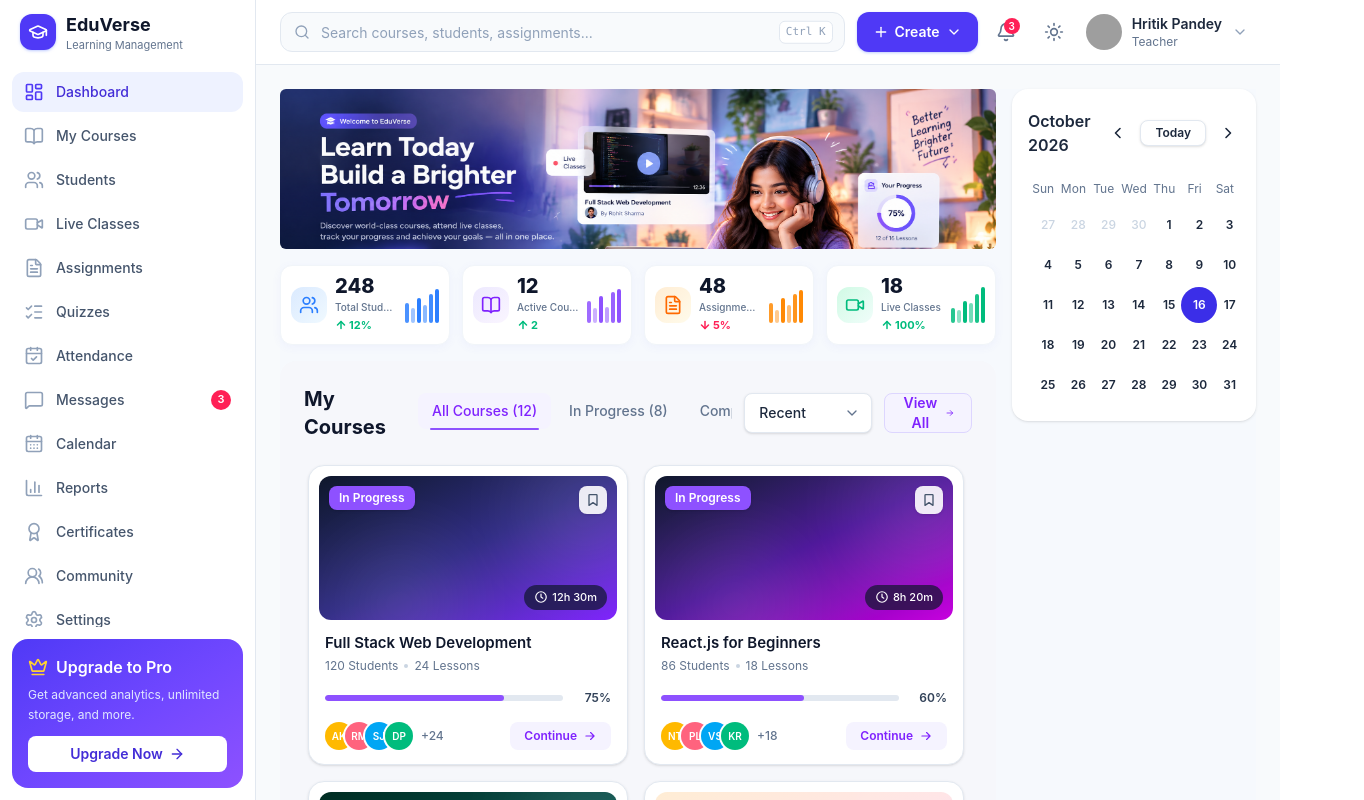
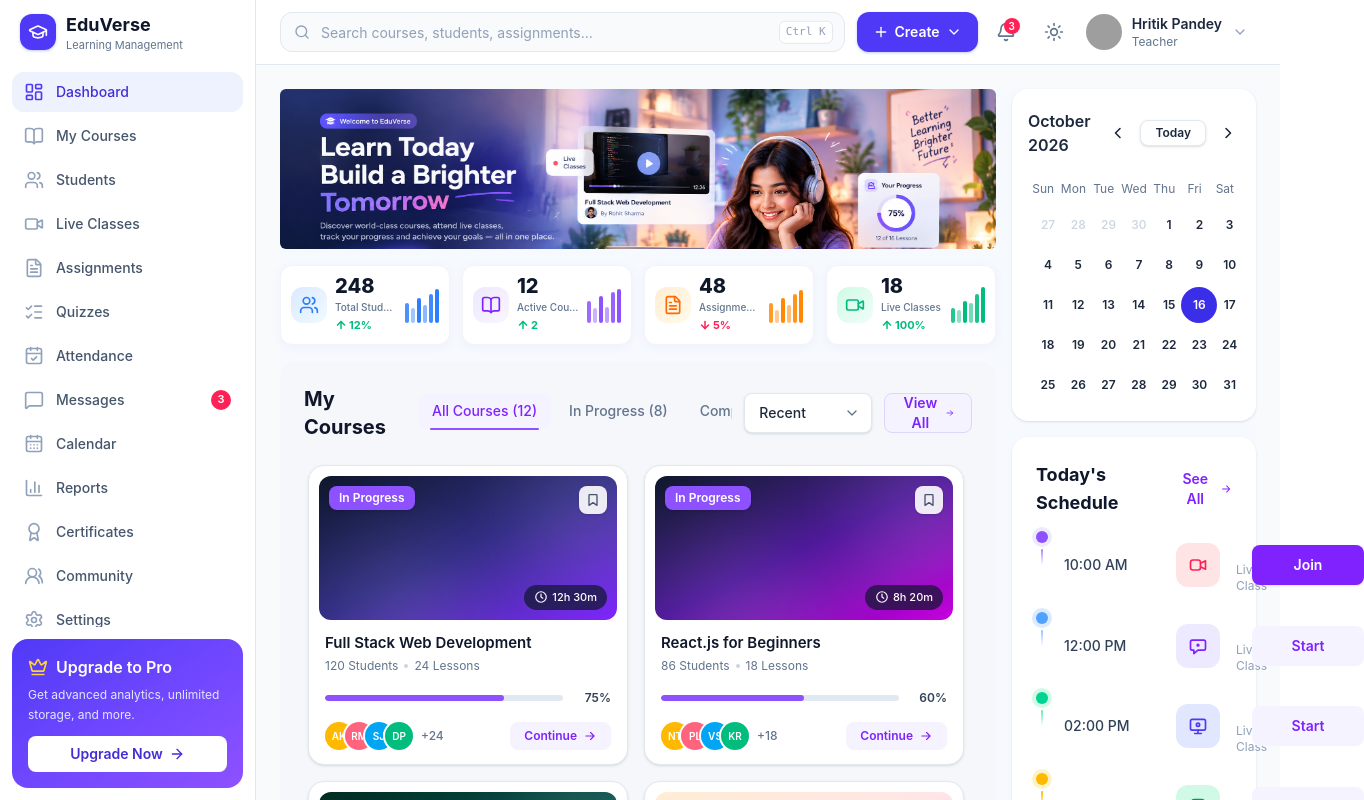
Before and after one commit to iamayushkarma/lms-dashbaord, a React (Vite) app: page / in a window 1280 px wide. Shown: the top 800 px of the page, 1364 px wide, since content can reach past the window. Built offline with nearby package versions, Linux system fonts and the light colour scheme; grey boxes are pictures that could not be loaded.

Commit message:
feat: add student schedule

```diff
--- /dev/null
+++ b/src/dashboard/components/todays-schedule/ScheduleItem.tsx
@@ -0,0 +1,71 @@
+import { ScheduleIcon } from "./icons";
+import type { DotColor, ScheduleEvent, TileColor } from "./types";
+
+const dotThemes: Record<DotColor, { dot: string; ring: string; line: string }> = {
+  violet: { dot: "bg-violet-500", ring: "ring-violet-100", line: "from-violet-400" },
+  blue: { dot: "bg-blue-400", ring: "ring-blue-100", line: "from-blue-300" },
+  emerald: { dot: "bg-emerald-400", ring: "ring-emerald-100", line: "from-emerald-300" },
+  amber: { dot: "bg-amber-400", ring: "ring-amber-100", line: "from-amber-400" },
+};
+
+const tileThemes: Record<TileColor, string> = {
+  rose: "bg-rose-100 text-rose-500",
+  violet: "bg-violet-100 text-violet-600",
+  indigo: "bg-indigo-100 text-indigo-600",
+  emerald: "bg-emerald-100 text-emerald-600",
+};
+
+type ScheduleItemProps = {
+  event: ScheduleEvent;
+  onAction?: (event: ScheduleEvent) => void;
+};
+
+export default function ScheduleItem({ event, onAction }: ScheduleItemProps) {
+  const dot = dotThemes[event.dotColor];
+  const isLive = event.status === "live";
+
+  return (
+    <li className="relative flex items-center gap-3 py-3 sm:gap-4">
+      {/* Timeline dot + short line */}
+      <div className="relative h-full w-3 shrink-0 self-stretch">
+        <span
+          className={`absolute left-0 top-1/2 h-3 w-3 -translate-y-1/2 rounded-full ring-4 ${dot.dot} ${dot.ring}`}
+        />
+        <span
+          className={`absolute left-[5px] top-1/2 mt-3 h-4 w-0.5 rounded-full bg-gradient-to-b to-transparent ${dot.line}`}
+        />
+      </div>
+
+      <p className="w-[4.5rem] shrink-0 text-sm font-medium text-slate-700 sm:w-24">
+        {event.time}
+      </p>
+
+      <span
+        className={`grid h-11 w-11 shrink-0 place-items-center rounded-xl ${tileThemes[event.tileColor]}`}
+      >
+        <ScheduleIcon name={event.icon} />
+      </span>
+
+      <div className="min-w-0 flex-1">
+        <h3 className="truncate text-[15px] font-semibold text-slate-900">{event.title}</h3>
+        <p className="mt-0.5 flex items-center gap-1.5 text-xs text-slate-400">
+          <span>{event.type}</span>
+          <span className="h-1 w-1 rounded-full bg-slate-300" />
+          <span>{event.duration}</span>
+        </p>
+      </div>
+
+      <button
+        type="button"
+        onClick={() => onAction?.(event)}
+        className={`h-10 w-20 shrink-0 rounded-lg text-sm font-semibold transition-colors focus-visible:outline focus-visible:outline-2 focus-visible:outline-offset-2 focus-visible:outline-violet-500 sm:w-28 ${
+          isLive
+            ? "bg-violet-600 text-white shadow-sm hover:bg-violet-700"
+            : "bg-violet-50 text-violet-600 hover:bg-violet-100"
+        }`}
+      >
+        {isLive ? "Join" : "Start"}
+      </button>
+    </li>
+  );
+}
--- /dev/null
+++ b/src/dashboard/components/todays-schedule/TodaysSchedule.tsx
@@ -0,0 +1,47 @@
+import ScheduleItem from "./ScheduleItem";
+import { demoSchedule } from "./data";
+import { ArrowRightIcon } from "./icons";
+import type { ScheduleEvent } from "./types";
+
+type TodaysScheduleProps = {
+  events?: ScheduleEvent[];
+  onAction?: (event: ScheduleEvent) => void;
+  onSeeAll?: () => void;
+};
+
+function TodaysSchedule({
+  events = demoSchedule,
+  onAction,
+  onSeeAll,
+}: TodaysScheduleProps) {
+  return (
+    <section className="w-full rounded-2xl bg-white p-5 shadow-sm sm:p-6">
+      <div className="mb-2 flex items-center justify-between">
+        <h2 className="text-lg font-bold text-slate-900">Today&apos;s Schedule</h2>
+
+        <button
+          type="button"
+          onClick={onSeeAll}
+          className="inline-flex items-center gap-1 rounded-md text-sm font-semibold text-violet-600 hover:text-violet-700 focus-visible:outline focus-visible:outline-2 focus-visible:outline-offset-2 focus-visible:outline-violet-500"
+        >
+          See All
+          <ArrowRightIcon />
+        </button>
+      </div>
+
+      {events.length > 0 ? (
+        <ul>
+          {events.map((event) => (
+            <ScheduleItem key={event.id} event={event} onAction={onAction} />
+          ))}
+        </ul>
+      ) : (
+        <p className="rounded-xl border border-dashed border-slate-300 py-10 text-center text-sm text-slate-500">
+          Nothing scheduled for today.
+        </p>
+      )}
+    </section>
+  );
+}
+
+export default TodaysSchedule;
--- /dev/null
+++ b/src/dashboard/components/todays-schedule/data.ts
@@ -0,0 +1,48 @@
+import type { ScheduleEvent } from "./types";
+
+export const demoSchedule: ScheduleEvent[] = [
+  {
+    id: "s1",
+    time: "10:00 AM",
+    title: "Full Stack Development",
+    type: "Live Class",
+    duration: "1h",
+    status: "live",
+    icon: "video",
+    tileColor: "rose",
+    dotColor: "violet",
+  },
+  {
+    id: "s2",
+    time: "12:00 PM",
+    title: "React.js Q&A Session",
+    type: "Live Class",
+    duration: "1h",
+    status: "upcoming",
+    icon: "chat",
+    tileColor: "violet",
+    dotColor: "blue",
+  },
+  {
+    id: "s3",
+    time: "02:00 PM",
+    title: "Node.js Project Review",
+    type: "Live Class",
+    duration: "1h",
+    status: "upcoming",
+    icon: "board",
+    tileColor: "indigo",
+    dotColor: "emerald",
+  },
+  {
+    id: "s4",
+    time: "04:00 PM",
+    title: "Career Guidance Session",
+    type: "Live Class",
+    duration: "1h",
+    status: "upcoming",
+    icon: "clock",
+    tileColor: "emerald",
+    dotColor: "amber",
+  },
+];
--- /dev/null
+++ b/src/dashboard/components/todays-schedule/icons.tsx
@@ -0,0 +1,60 @@
+import type { ScheduleIconName } from "./types";
+
+const base = {
+  viewBox: "0 0 24 24",
+  fill: "none",
+  stroke: "currentColor",
+  strokeWidth: 2,
+  strokeLinecap: "round" as const,
+  strokeLinejoin: "round" as const,
+  "aria-hidden": true,
+};
+
+export function ScheduleIcon({
+  name,
+  className = "h-5 w-5",
+}: {
+  name: ScheduleIconName;
+  className?: string;
+}) {
+  switch (name) {
+    case "video":
+      return (
+        <svg {...base} className={className}>
+          <rect x="3" y="6" width="12" height="12" rx="3" />
+          <path d="m15 10 6-3v10l-6-3" />
+        </svg>
+      );
+    case "chat":
+      return (
+        <svg {...base} className={className}>
+          <path d="M5 5h14a2 2 0 0 1 2 2v8a2 2 0 0 1-2 2h-7l-5 4v-4H5a2 2 0 0 1-2-2V7a2 2 0 0 1 2-2z" />
+          <circle cx="12" cy="11" r="1" fill="currentColor" />
+        </svg>
+      );
+    case "board":
+      return (
+        <svg {...base} className={className}>
+          <rect x="3" y="4" width="18" height="13" rx="2" />
+          <path d="M8 21h8M12 17v4" />
+          <circle cx="12" cy="10.5" r="2" />
+        </svg>
+      );
+    case "clock":
+      return (
+        <svg {...base} className={className}>
+          <rect x="3" y="3" width="18" height="18" rx="5" />
+          <circle cx="12" cy="12" r="4.5" />
+          <path d="M12 10v2l1.5 1" />
+        </svg>
+      );
+  }
+}
+
+export function ArrowRightIcon({ className = "h-3.5 w-3.5" }: { className?: string }) {
+  return (
+    <svg {...base} className={className}>
+      <path d="M5 12h14M13 6l6 6-6 6" />
+    </svg>
+  );
+}
--- /dev/null
+++ b/src/dashboard/components/todays-schedule/types.ts
@@ -0,0 +1,17 @@
+export type ScheduleIconName = "video" | "chat" | "board" | "clock";
+
+export type DotColor = "violet" | "blue" | "emerald" | "amber";
+
+export type TileColor = "rose" | "violet" | "indigo" | "emerald";
+
+export type ScheduleEvent = {
+  id: string;
+  time: string; // e.g. "10:00 AM"
+  title: string;
+  type: string; // e.g. "Live Class"
+  duration: string; // e.g. "1h"
+  status: "live" | "upcoming"; // live -> "Join", upcoming -> "Start"
+  icon: ScheduleIconName;
+  tileColor: TileColor;
+  dotColor: DotColor;
+};
--- a/src/dashboard/main-body/MainBody.tsx
+++ b/src/dashboard/main-body/MainBody.tsx
@@ -6,6 +6,7 @@ import StudentCourses from "../components/student-courses/StudentCourses";
 import StudentProgress from "../components/student-stats/StudentProgress";
 import PerformanceOverview from "../components/student-stats/PerformanceOverview";
 import TopPerformingStudents from "../components/student-stats/TopPerformingStudents";
+import TodaysSchedule from "../components/todays-schedule/TodaysSchedule";
 
 function MainBody() {
   return (
@@ -28,6 +29,7 @@ function MainBody() {
       </div>
       <div className="flex w-full shrink-0 flex-col gap-4 lg:w-[25%] 2xl:w-[20%]">
         <Calendar />
+        <TodaysSchedule />
       </div>
     </div>
   );
```
